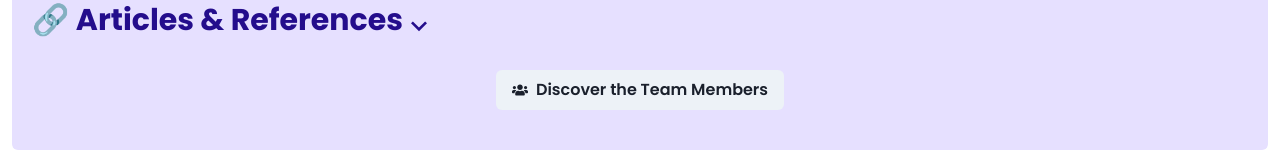
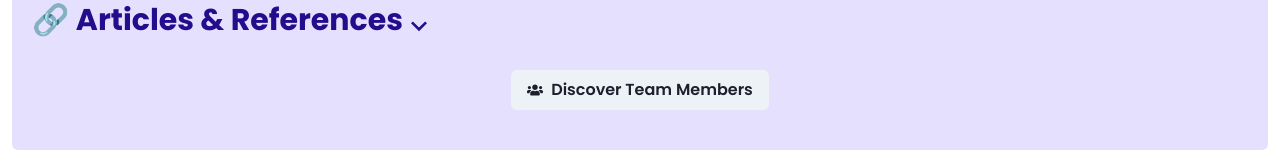
Before and after one commit to HadiAlMarzooq/airwaymanagment, a React (Create React App) app: page / in a window 1280 px wide. Shown: the part 870-1030 px from the top of the page. Built offline with nearby package versions, Linux system fonts and the light colour scheme.

Commit message:
Refactor button text in Main.js

```diff
--- a/src/components/Main.js
+++ b/src/components/Main.js
@@ -137,7 +137,7 @@ export function Main() {
       </Box>
       <Box my={5} textAlign="center">
         <Button as={RouterLink} to="/team" leftIcon={<Icon as={FaUsers} />}>
-          Discover the Team Members
+          Discover Team Members
         </Button>
       </Box>
     </MotionBox>
```
